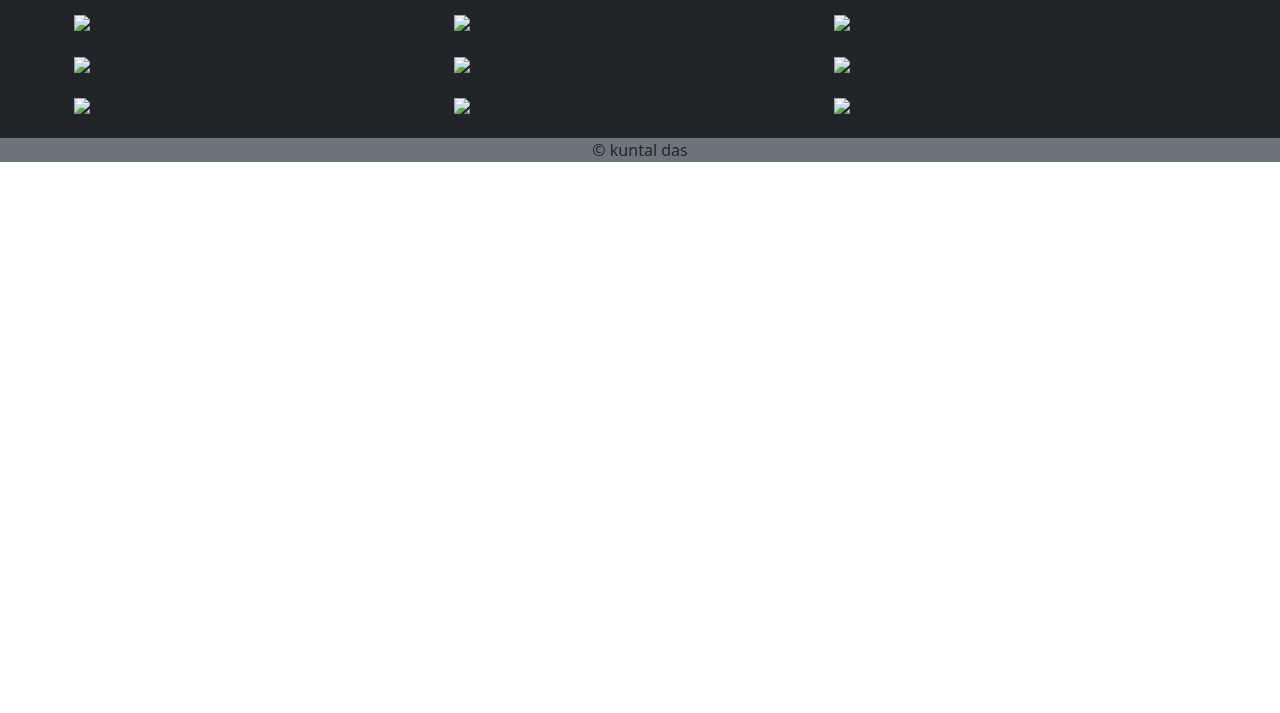
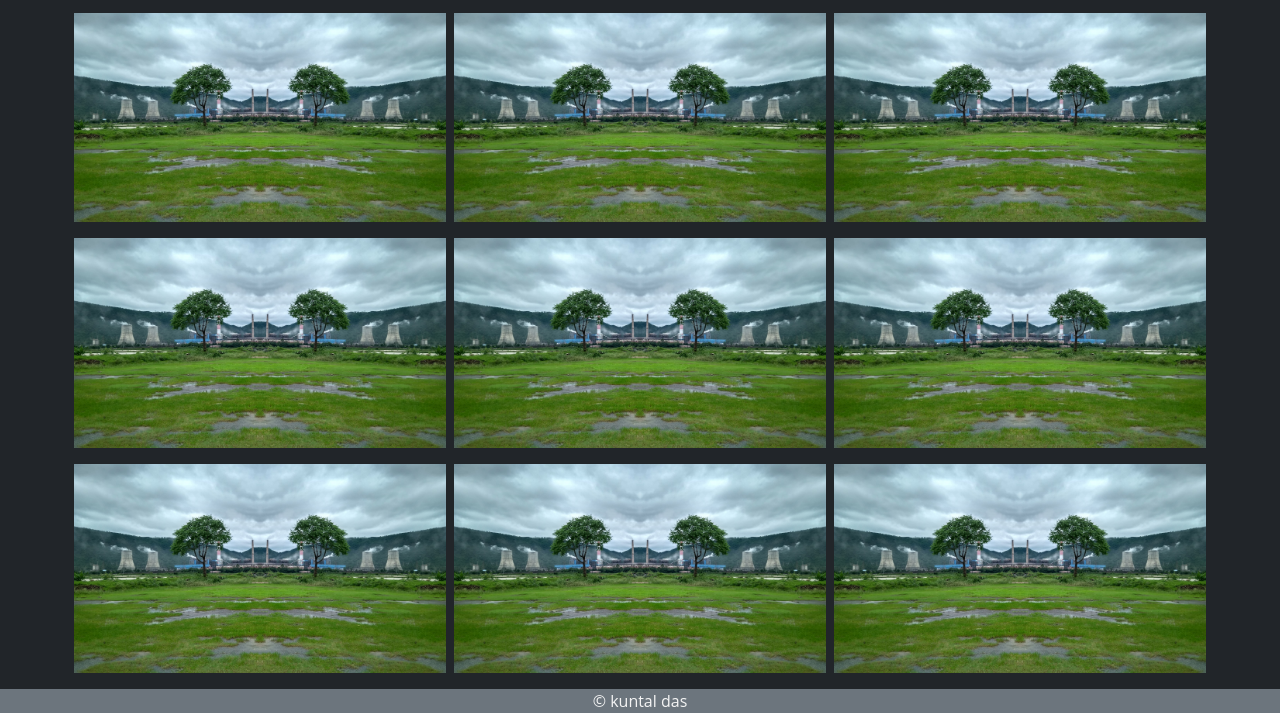
Before and after one commit to kuntal112/project4-8, a plain HTML site: page gallery.html in a window 1280 px wide. Shown: the part 143-856 px from the top of the page. Before the commit the page ends 800 px from the top, so only its background shows below. Drawn offline with nearby package versions, Linux system fonts and the light colour scheme; the site is published under a folder, as on GitHub Pages, so addresses that start at the root find nothing.

Commit message:
links updated

```diff
--- a/gallery.html
+++ b/gallery.html
@@ -9,7 +9,7 @@
     <link rel="preconnect" href="https://fonts.googleapis.com">
     <link rel="preconnect" href="https://fonts.gstatic.com" crossorigin>
     <!-- css -->
-    <link rel="stylesheet" href="/css/style.css">
+    <link rel="stylesheet" href="./css/style.css">
     <!-- bootstrap -->
     <link href="https://cdn.jsdelivr.net/npm/bootstrap@5.0.2/dist/css/bootstrap.min.css" rel="stylesheet"
         integrity="sha384-EVSTQN3/azprG1Anm3QDgpJLIm9Nao0Yz1ztcQTwFspd3yD65VohhpuuCOmLASjC" crossorigin="anonymous">
@@ -61,47 +61,47 @@
             <div class="row">
                 <div class="col-md-4 col-10 mx-auto col-xxl-4 gx-2 gy-0">
                     <figure>
-                        <img src="/images/galleryimg.jpg" alt="galleryimg" class="img-fluid">
+                        <img src="./images/galleryimg.jpg" alt="galleryimg" class="img-fluid">
                     </figure>
                 </div>
                 <div class="col-md-4 col-10 mx-auto col-xxl-4 gx-2 gy-0">
                     <figure>
-                        <img src="/images/galleryimg.jpg" alt="galleryimg" class="img-fluid">
+                        <img src="./images/galleryimg.jpg" alt="galleryimg" class="img-fluid">
                     </figure>
                 </div>
                 <div class="col-md-4 col-10 mx-auto col-xxl-4 gx-2 gy-0">
                     <figure>
-                        <img src="/images/galleryimg.jpg" alt="galleryimg" class="img-fluid">
+                        <img src="./images/galleryimg.jpg" alt="galleryimg" class="img-fluid">
                     </figure>
                 </div>
                 <div class="col-md-4 col-10 mx-auto col-xxl-4 gx-2 gy-0">
                     <figure>
-                        <img src="/images/galleryimg.jpg" alt="galleryimg" class="img-fluid">
+                        <img src="./images/galleryimg.jpg" alt="galleryimg" class="img-fluid">
                     </figure>
                 </div>
                 <div class="col-md-4 col-10 mx-auto col-xxl-4 gx-2 gy-0">
                     <figure>
-                        <img src="/images/galleryimg.jpg" alt="galleryimg" class="img-fluid">
+                        <img src="./images/galleryimg.jpg" alt="galleryimg" class="img-fluid">
                     </figure>
                 </div>
                 <div class="col-md-4 col-10 mx-auto col-xxl-4 gx-2 gy-0">
                     <figure>
-                        <img src="/images/galleryimg.jpg" alt="galleryimg" class="img-fluid">
+                        <img src="./images/galleryimg.jpg" alt="galleryimg" class="img-fluid">
                     </figure>
                 </div>
                 <div class="col-md-4 col-10 mx-auto col-xxl-4 gx-2 gy-0">
                     <figure>
-                        <img src="/images/galleryimg.jpg" alt="galleryimg" class="img-fluid">
+                        <img src="./images/galleryimg.jpg" alt="galleryimg" class="img-fluid">
                     </figure>
                 </div>
                 <div class="col-md-4 col-10 mx-auto col-xxl-4 gx-2 gy-0">
                     <figure>
-                        <img src="/images/galleryimg.jpg" alt="galleryimg" class="img-fluid">
+                        <img src="./images/galleryimg.jpg" alt="galleryimg" class="img-fluid">
                     </figure>
                 </div>
                 <div class="col-md-4 col-10 mx-auto col-xxl-4 gx-2 gy-0">
                     <figure>
-                        <img src="/images/galleryimg.jpg" alt="galleryimg" class="img-fluid">
+                        <img src="./images/galleryimg.jpg" alt="galleryimg" class="img-fluid">
                     </figure>
                 </div>
 
```
Also changed, not shown: index.html (+9 -9 lines).
